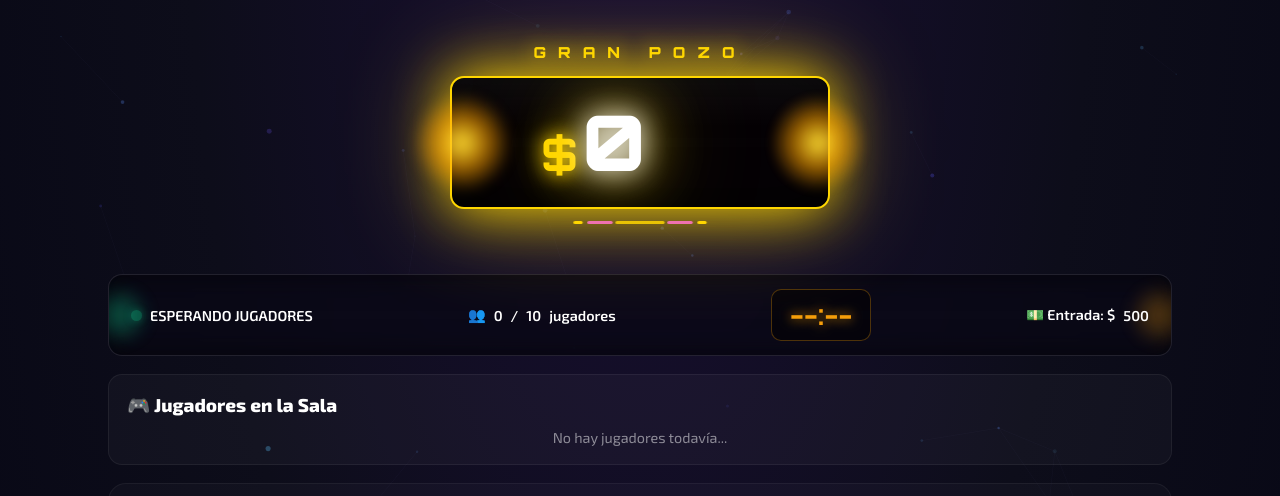
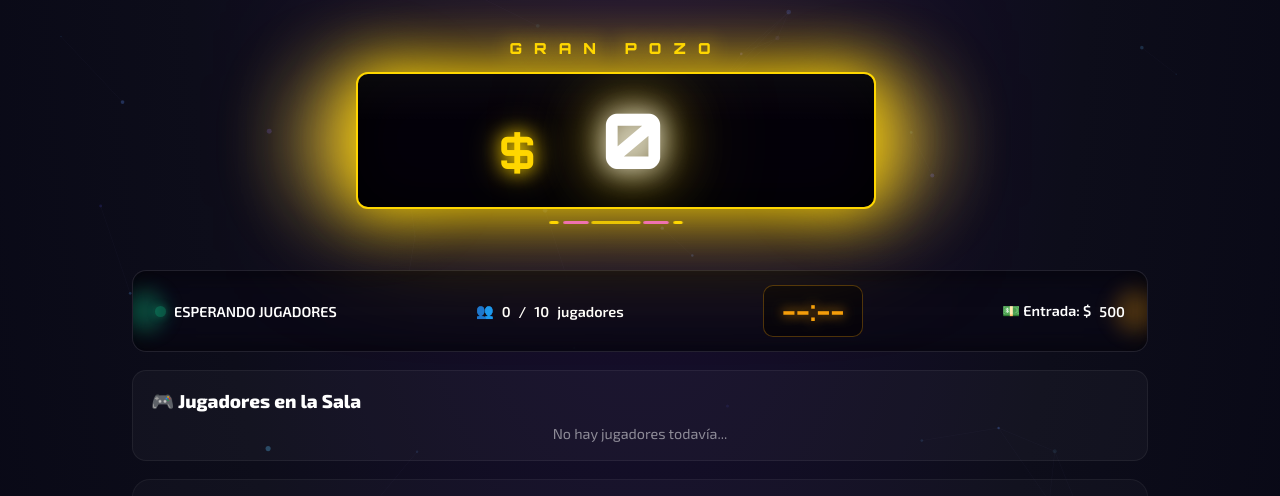
Before and after one commit to lacajamisteriosoficial-cloud/mistery-box, a website: page public/index.html in a window 1280 px wide. Shown: the part 172-668 px from the top of the page. Drawn offline with Linux system fonts and the light colour scheme.

Commit message:
feat: casino UI - cajas SVG 3D, Gran Pozo con destellos, título profesional

```diff
--- a/public/css/style.css
+++ b/public/css/style.css
@@ -8,6 +8,21 @@
     --accent: #f59e0b;
     --purple: #7c3aed;
     --dark-bg: #0d0d1a;
+}
+
+/* ══════════════════════
+   PAGE WRAPPER
+   ══════════════════════ */
+.page-wrapper {
+    max-width: 1100px;
+    margin: 0 auto;
+    padding: 0 24px 80px;
+}
+
+/* La gran-pozo debe romper el wrapper para quedar full-width */
+.gran-pozo {
+    margin-left: -24px;
+    margin-right: -24px;
 }
 
 * { margin:0; padding:0; box-sizing:border-box; }
@@ -106,7 +121,7 @@ body {
 .gran-pozo {
     position: relative; width: 100%;
     background: transparent;
-    padding: 32px 20px 28px;
+    padding: 28px 20px 24px;
     text-align: center;
     overflow: visible;
     z-index: 5;
@@ -124,10 +139,13 @@ body {
     color:#7a5c00; font-weight:900; font-family:'Orbitron',monospace;
     animation:coinFall linear forwards;
 }
-.coin-drop::before{content:'$'}
-@keyframes coinFall{0%{transform:translateY(-40px) rotate(0deg);opacity:1}100%{transform:translateY(220px) rotate(720deg);opacity:0}}
+.coin-drop::before { content:'$' }
+@keyframes coinFall {
+    0%   { transform:translateY(-40px) rotate(0deg);   opacity:1 }
+    100% { transform:translateY(220px) rotate(720deg); opacity:0 }
+}
 
-/* GRAN POZO label — encima del rectángulo */
+/* "GRAN POZO" — arriba del rectángulo */
 .gran-pozo-label {
     font-family:'Orbitron',monospace;
     font-size:clamp(0.7em,2.2vw,0.95em); font-weight:900;
@@ -136,92 +154,110 @@ body {
     margin-bottom:14px; position:relative; z-index:5;
 }
 
-/* Wrapper con destellos laterales */
-.gran-pozo-screen {
+/* Tarjeta centrada del pozo */
+.jackpot-card {
     position: relative;
-    display: inline-flex;
-    justify-content: center;
-    align-items: center;
-    z-index: 5;
+    max-width: 520px;
+    margin: 0 auto;
+    overflow: visible; /* CLAVE: permite que los halos salgan */
 }
 
-/* Rectángulo negro con borde dorado brillante */
+/* Halo izquierdo */
+.jackpot-card::before {
+    content: "";
+    position: absolute;
+    left: -40px;
+    top: 50%;
+    transform: translateY(-50%);
+    width: 90px;
+    height: 90px;
+    background: #ffd54a;
+    border-radius: 50%;
+    filter: blur(38px);
+    opacity: .7;
+    pointer-events: none;
+    z-index: 0;
+    animation: haloPulse 2s ease-in-out infinite;
+}
+
+/* Halo derecho */
+.jackpot-card::after {
+    content: "";
+    position: absolute;
+    right: -40px;
+    top: 50%;
+    transform: translateY(-50%);
+    width: 90px;
+    height: 90px;
+    background: #ffd54a;
+    border-radius: 50%;
+    filter: blur(38px);
+    opacity: .7;
+    pointer-events: none;
+    z-index: 0;
+    animation: haloPulse 2s ease-in-out infinite 0.3s;
+}
+@keyframes haloPulse {
+    0%,100% { opacity:.6; transform:translateY(-50%) scale(1); }
+    50%      { opacity:.95; transform:translateY(-50%) scale(1.2); }
+}
+
+/* Rectángulo negro con borde dorado */
 .gp-box {
     position: relative;
-    background: #050205;
-    border: 2.5px solid var(--gold);
-    border-radius: 14px;
-    padding: clamp(16px,3vw,26px) clamp(40px,9vw,90px);
-    min-width: min(380px, 82vw);
+    background: #04010a;
+    border: 2px solid var(--gold);
+    border-radius: 12px;
+    padding: clamp(18px,3vw,28px) clamp(44px,10vw,100px);
     overflow: hidden;
     box-shadow:
-        0 0 0 1px rgba(255,215,0,0.12),
-        0 0 30px rgba(255,215,0,0.6),
-        0 0 70px rgba(255,215,0,0.25),
-        inset 0 0 50px rgba(0,0,0,0.95);
+        0 0 35px rgba(255,215,0,0.7),
+        0 0 80px rgba(255,200,0,0.3),
+        inset 0 0 60px rgba(0,0,0,0.98);
     animation: boxGlow 2s ease-in-out infinite;
+    z-index: 2;
 }
 @keyframes boxGlow {
-    0%,100%{ box-shadow: 0 0 30px rgba(255,215,0,0.6), 0 0 70px rgba(255,215,0,0.25), inset 0 0 50px rgba(0,0,0,0.95); }
-    50%    { box-shadow: 0 0 55px rgba(255,215,0,0.95), 0 0 110px rgba(255,215,0,0.45), inset 0 0 50px rgba(0,0,0,0.95); }
+    0%,100% { box-shadow: 0 0 35px rgba(255,215,0,0.7),  0 0 80px rgba(255,200,0,0.3),  inset 0 0 60px rgba(0,0,0,0.98); }
+    50%      { box-shadow: 0 0 60px rgba(255,215,0,1),    0 0 130px rgba(255,200,0,0.5), inset 0 0 60px rgba(0,0,0,0.98); }
 }
 .gp-box::before {
-    content:''; position:absolute; inset:0;
-    background: repeating-linear-gradient(0deg, transparent, transparent 3px, rgba(0,0,0,0.1) 3px, rgba(0,0,0,0.1) 4px);
-    pointer-events:none; z-index:1;
+    content:''; position:absolute; inset:0; pointer-events:none; z-index:1;
+    background: repeating-linear-gradient(0deg, transparent, transparent 3px, rgba(0,0,0,0.08) 3px, rgba(0,0,0,0.08) 4px);
 }
 .gp-box::after {
-    content:''; position:absolute; top:0; left:0; right:0; height:38%;
-    background: linear-gradient(180deg, rgba(255,255,255,0.04) 0%, transparent 100%);
+    content:''; position:absolute; top:0; left:0; right:0; height:36%;
+    background: linear-gradient(180deg, rgba(255,255,255,0.035) 0%, transparent 100%);
     pointer-events:none; z-index:2;
 }
 
-/* Destellos ovalados a los costados del rectángulo */
-.gp-flare {
-    position: absolute;
-    top: 50%; transform: translateY(-50%);
-    width: 80px; height: 80px;
-    border-radius: 50%;
-    background: radial-gradient(circle, rgba(255,220,50,1) 0%, rgba(255,160,0,0.6) 35%, transparent 70%);
-    filter: blur(5px);
-    animation: flarePulse 2s ease-in-out infinite;
-    z-index: 6; pointer-events: none;
-}
-.gp-flare.left  { left: -28px; }
-.gp-flare.right { right: -28px; animation-delay: 0.25s; }
-@keyframes flarePulse {
-    0%,100% { opacity: 0.8; transform: translateY(-50%) scale(1); }
-    50%      { opacity: 1;   transform: translateY(-50%) scale(1.25); }
-}
+.gp-inner { position:relative; z-index:5; display:flex; align-items:baseline; gap:5px; justify-content:center; }
 
-.gp-inner { position:relative; z-index:5; display:flex; align-items:baseline; gap:5px; }
-.gp-scanline { display:none; }
-
-.gp-inner{position:relative;z-index:5;display:flex;align-items:baseline;gap:5px}
-.gp-currency{
+.gp-currency {
     font-family:'Orbitron',monospace; line-height:1;
     font-size:clamp(1.6em,5vw,2.8em); font-weight:700; color:var(--gold);
     text-shadow:0 0 18px rgba(255,215,0,1),0 0 35px rgba(255,215,0,0.6);
 }
-.gp-amount{
+.gp-amount {
     font-family:'Orbitron',monospace; line-height:1;
     font-size:clamp(2.2em,7.5vw,4.8em); font-weight:900; color:#fff;
     text-shadow:0 0 18px rgba(255,255,255,1),0 0 35px rgba(255,215,0,1),0 0 70px rgba(255,215,0,0.5);
-    letter-spacing:clamp(1px,0.8vw,4px);
+    letter-spacing:clamp(2px,0.8vw,5px);
     animation:amtGlow 2s ease-in-out infinite;
+    min-width: 3ch; /* evita colapso cuando es 0 */
 }
-@keyframes amtGlow{
-    0%,100%{text-shadow:0 0 18px rgba(255,255,255,1),0 0 35px rgba(255,215,0,1)}
-    50%    {text-shadow:0 0 28px rgba(255,255,255,1),0 0 60px rgba(255,215,0,1),0 0 110px rgba(255,215,0,0.5)}
+@keyframes amtGlow {
+    0%,100% { text-shadow:0 0 18px rgba(255,255,255,1),0 0 35px rgba(255,215,0,1); }
+    50%      { text-shadow:0 0 28px rgba(255,255,255,1),0 0 60px rgba(255,215,0,1),0 0 110px rgba(255,215,0,0.5); }
 }
 
-.gp-deco{display:flex;gap:7px;justify-content:center;margin-top:12px;position:relative;z-index:5}
-.gp-deco span{display:block;height:3px;border-radius:2px;animation:decPulse 2s ease-in-out infinite}
-.gp-deco span:nth-child(1){width:8px; background:var(--gold); animation-delay:0s}
+.gp-deco { display:flex;gap:7px;justify-content:center;margin-top:12px;position:relative;z-index:5; }
+.gp-deco span { display:block;height:3px;border-radius:2px;animation:decPulse 2s ease-in-out infinite; }
+.gp-deco span:nth-child(1){width:8px; background:var(--gold);   animation-delay:0s}
 .gp-deco span:nth-child(2){width:22px;background:#f472b6; animation-delay:0.2s}
-.gp-deco span:nth-child(3){width:44px;background:var(--gold); animation-delay:0.4s}
+.gp-deco span:nth-child(3){width:44px;background:var(--gold);   animation-delay:0.4s}
 .gp-deco span:nth-child(4){width:22px;background:#f472b6; animation-delay:0.2s}
-.gp-deco span:nth-child(5){width:8px; background:var(--gold); animation-delay:0s}
+.gp-deco span:nth-child(5){width:8px; background:var(--gold);   animation-delay:0s}
 @keyframes decPulse{0%,100%{opacity:0.5;transform:scaleX(1)}50%{opacity:1;transform:scaleX(1.18)}}
 
 /* ══════════════════════
--- a/public/index.html
+++ b/public/index.html
@@ -13,6 +13,7 @@
 <!-- ══════════════════════════════════
      HEADER
      ══════════════════════════════════ -->
+<div class="page-wrapper">
 <header class="site-header">
 
     <!-- Live + viewers — esquina superior derecha -->
@@ -89,18 +90,13 @@
 <section class="gran-pozo">
     <div class="coin-rain-container" id="coinRainContainer"></div>
     <div class="gran-pozo-label">GRAN POZO</div>
-    <div class="gran-pozo-screen">
-        <!-- Destello izquierdo -->
-        <div class="gp-flare left"></div>
-        <!-- Rectángulo negro con borde dorado -->
+    <div class="jackpot-card">
         <div class="gp-box">
             <div class="gp-inner">
                 <span class="gp-currency">$</span>
                 <span class="gp-amount" id="jackpotAmount">0</span>
             </div>
         </div>
-        <!-- Destello derecho -->
-        <div class="gp-flare right"></div>
     </div>
     <div class="gp-deco">
         <span></span><span></span><span></span><span></span><span></span>
@@ -219,6 +215,7 @@
     <button id="playAgainBtn2" class="btn btn-primary" style="margin-top:28px;display:none" onclick="playAgain()">🔄 Volver a Jugar</button>
 </div>
 
+</div><!-- /page-wrapper -->
 <script src="js/player.js"></script>
 
 <script>
```
